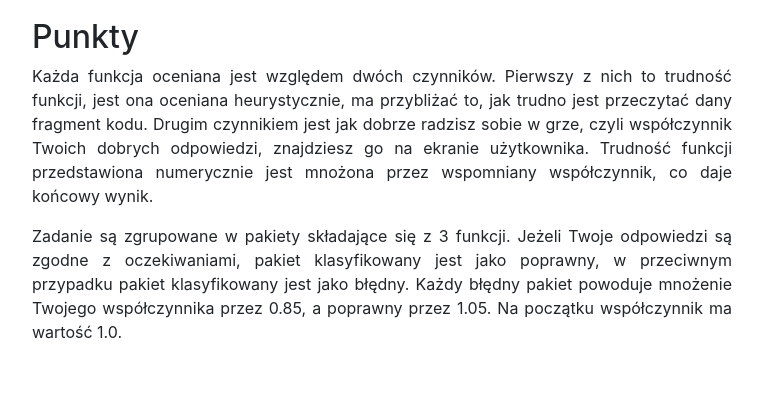
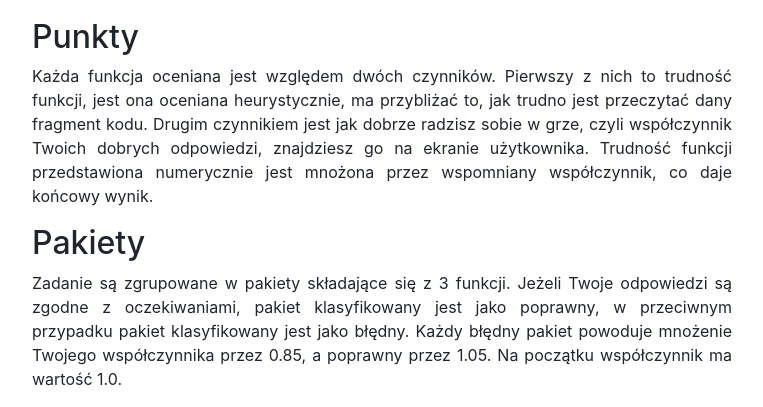
Before and after one commit to jwiszowata/code_reaper, a Django app: page /code_reaper/about/ in a window 1280 px wide. Shown: the part 471-878 px from the top of the page, without its empty margins (258-1021 px from the left). Before the commit the page ends 810 px from the top, so only its background shows below. Run offline with Django 3.2, Linux system fonts and the light colour scheme; some libraries are stand-ins or nearby versions.

Commit message:
About page - points section extension

```diff
--- a/code_reaper/templates/code_reaper/about.html
+++ b/code_reaper/templates/code_reaper/about.html
@@ -14,6 +14,7 @@
       <p>Dzięki danym pozyskanym w Żniwiarzu chciałabym stworzyć wtyczkę do edytora kodu, podobną do znanych "plusików" ukrywających fragmenty kodu. Po zastosowaniu mojej wtyczki, kod skróciłby się o pewne linie, umożliwiając szybsze jego przeczytanie i zrozumienie.</p>
       <h2>Punkty</h2>
       <p>Każda funkcja oceniana jest względem dwóch czynników. Pierwszy z nich to trudność funkcji, jest ona oceniana heurystycznie, ma przybliżać to, jak trudno jest przeczytać dany fragment kodu. Drugim czynnikiem jest jak dobrze radzisz sobie w grze, czyli współczynnik Twoich dobrych odpowiedzi, znajdziesz go na ekranie użytkownika. Trudność funkcji przedstawiona numerycznie jest mnożona przez wspomniany współczynnik, co daje końcowy wynik.</p>
+      <h2>Pakiety</h2>
       <p>Zadanie są zgrupowane w pakiety składające się z 3 funkcji. Jeżeli Twoje odpowiedzi są zgodne z oczekiwaniami, pakiet klasyfikowany jest jako poprawny, w przeciwnym przypadku pakiet klasyfikowany jest jako błędny. Każdy błędny pakiet powoduje mnożenie Twojego współczynnika przez 0.85, a poprawny przez 1.05. Na początku współczynnik ma wartość 1.0.</p>
     </div>
 {% endblock %}
```
